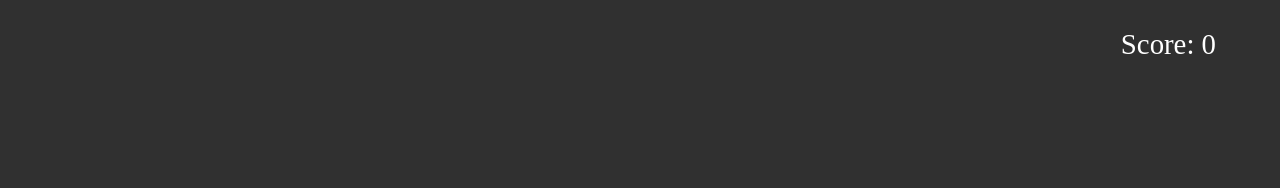
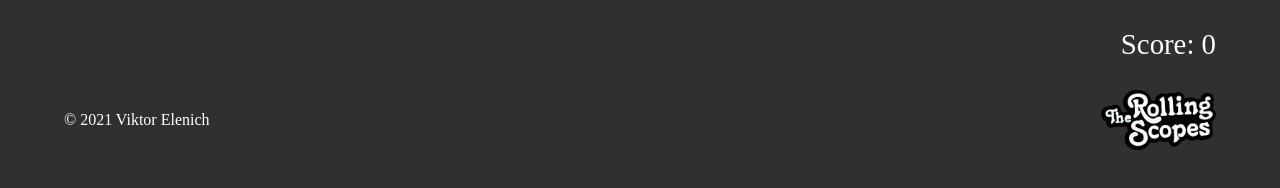
Before and after one commit to ViktorElenich/songbirds, a website built with webpack: page songbirds/src/index.html in a window 1280 px wide. Built offline with nearby package versions, Linux system fonts and the light colour scheme; files whose address does not match are found by name.

Commit message:
feat: add footer component

```diff
--- a/songbirds/src/index.scss
+++ b/songbirds/src/index.scss
@@ -1,5 +1,6 @@
 @import "./styles/abstract/_variables";
 @import "./styles/layout/_header";
+@import "./styles/layout/_footer";
 
 * {
   margin: 0;
@@ -10,4 +11,7 @@ body {
   box-sizing: border-box;
   background: $dark;
   color: $main-color;
+  display: flex;
+  flex-direction: column;
+  height: 100%;
 }
--- a/songbirds/src/js/app.js
+++ b/songbirds/src/js/app.js
@@ -1,14 +1,18 @@
 import { Header } from "./components/header/header";
+import { Footer } from "./components/footer/footer";
 
 export class App {
   static container = document.body;
   header = Header;
+  footer = Footer;
 
   constructor() {
     this.header = new Header('header', 'header', 'header');
+    this.footer = new Footer('footer', 'footer', 'footer');
   }
 
   run() {
     App.container.append(this.header.render());
+    App.container.append(this.footer.render());
   }
 }
--- /dev/null
+++ b/songbirds/src/js/components/footer/footer.js
@@ -0,0 +1,41 @@
+import { Components } from "../../templates/components";
+import {customCreateElement} from "../../utils/utils";
+
+const links = [
+  {
+    className: 'footer-container__author',
+    href: 'https://github.com/ViktorElenich',
+    target: '_blank',
+    text: '© 2021 Viktor Elenich'
+  },
+  {
+    className: 'footer-container__logo-rss',
+    href: 'https://rs.school/js/',
+    target: '_blank',
+    text: ''
+  }
+]
+
+export class Footer extends Components {
+
+  constructor(tagName, className, id) {
+    super(tagName, className, id)
+  }
+
+  createFooterElements() {
+    const footerContainer = customCreateElement('div', 'footer-container');
+    links.forEach((el) => {
+      const link = customCreateElement('a', `${el.className}`);
+      link.innerHTML = `${el.text}`;
+      link.href = `${el.href}`;
+      link.target = `${el.target}`;
+      footerContainer.append(link);
+    });
+    this.container.append(footerContainer);
+  }
+
+  render() {
+    this.createFooterElements();
+    return this.container;
+  }
+}
--- a/songbirds/src/styles/layout/_footer.scss
+++ b/songbirds/src/styles/layout/_footer.scss
@@ -0,0 +1,30 @@
+@import "../abstract/_variables";
+
+.footer {
+  min-height: 70px;
+  flex: 0 0 auto;
+
+  &-container {
+    max-width: 90%;
+    margin: 0 auto;
+    width: 100%;
+    height: 100%;
+    padding: 10px 20px;
+    display: flex;
+    justify-content: space-between;
+    align-items: center;
+
+    &__author {
+      text-decoration: none;
+      color: $main-color;
+    }
+
+    &__logo-rss {
+      background: url("./assets/logo_rs.png") no-repeat;
+      background-size: contain;
+      width: 100%;
+      max-width: 115px;
+      height: 60px;
+    }
+  }
+}
--- a/songbirds/src/styles/layout/_header.scss
+++ b/songbirds/src/styles/layout/_header.scss
@@ -2,6 +2,7 @@
   max-height: 80px;
   height: 100%;
   width: 100%;
+  flex: 0 0 auto;
 
   &-container {
     max-width: 90%;
--- /dev/null
+++ b/songbirds/src/styles/layout/_main.scss
@@ -0,0 +1,3 @@
+.main {
+  flex: 1 0 auto;
+}
```
Also changed, not shown: songbirds/src/assets/logo_rs.png (added).
